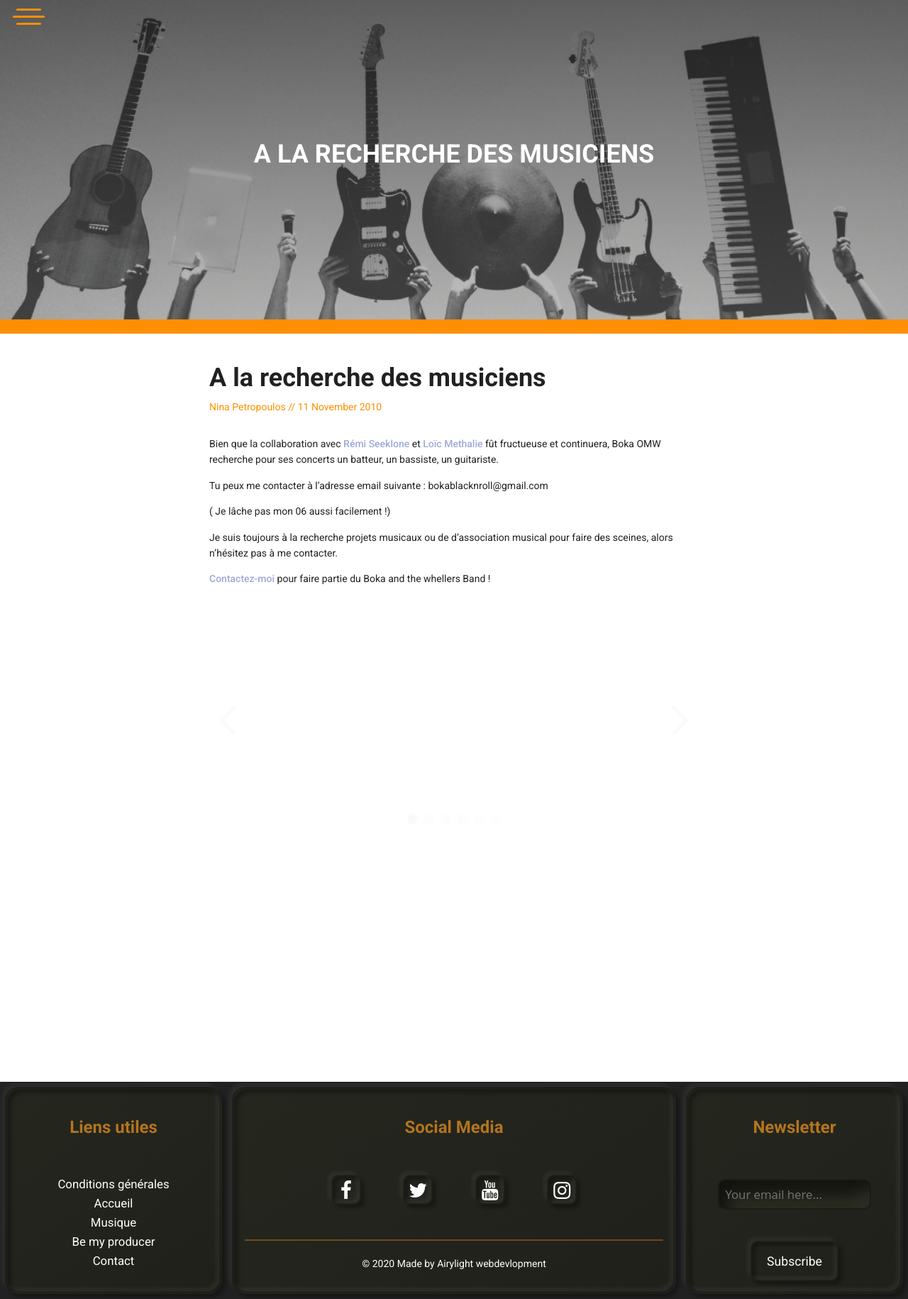
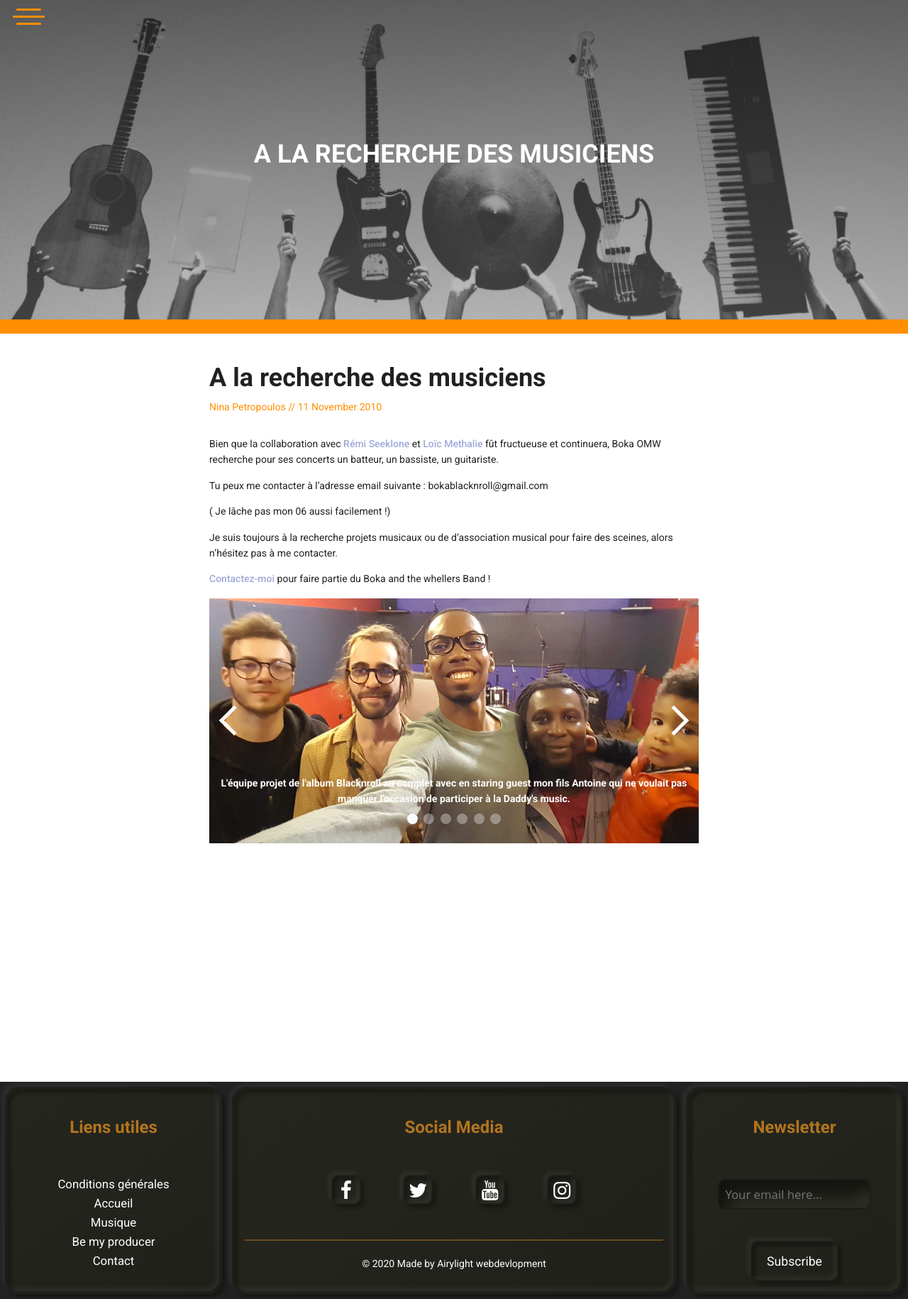
Before and after one commit to IsmaelSANE/boka, a Jekyll site: the page built from _posts/2010-11-11-i-make-music-too.markdown, in a window 1280 px wide. Shown: the whole page at 71% size. Built offline with Jekyll 4.4.1, drawn with Linux system fonts in a browser that asks for light colours; nearby versions of some CDN libraries; Markdown is read by kramdown in place of the engine named in the settings.

Commit message:
Fix images rendering on carrousel

```diff
--- a/_includes/carousel.html
+++ b/_includes/carousel.html
@@ -27,7 +27,7 @@
         <div class="carousel__track">
           <ul>
             {% for item in site.data.carousel.images %}
-            <li class="carousel__slide" style="background-image: url('{{ item.image }}');">
+            <li class="carousel__slide" style="background-image: url('{{ site.url }}/{{ site.baseurl }}/{{ item.image }}');">
               <p style="position: relative; top: 230px; color: white;">
               <strong>{{ item.text }}</strong>
               </p>
```
